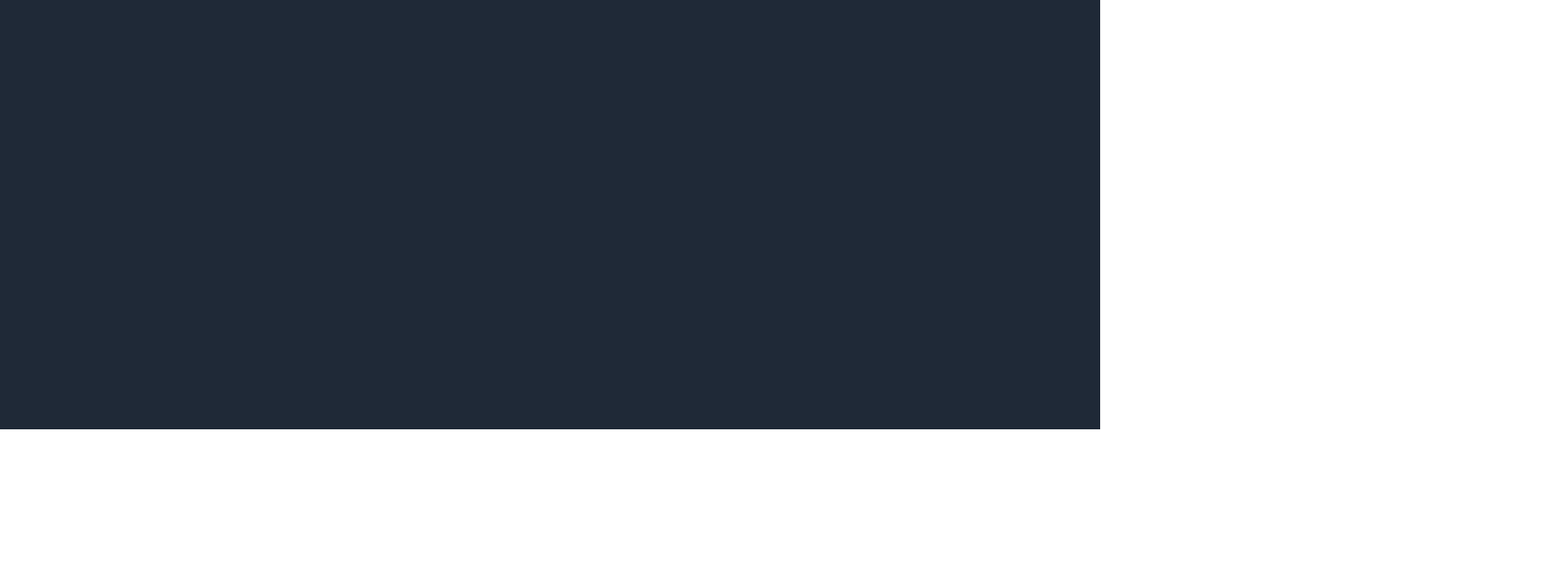
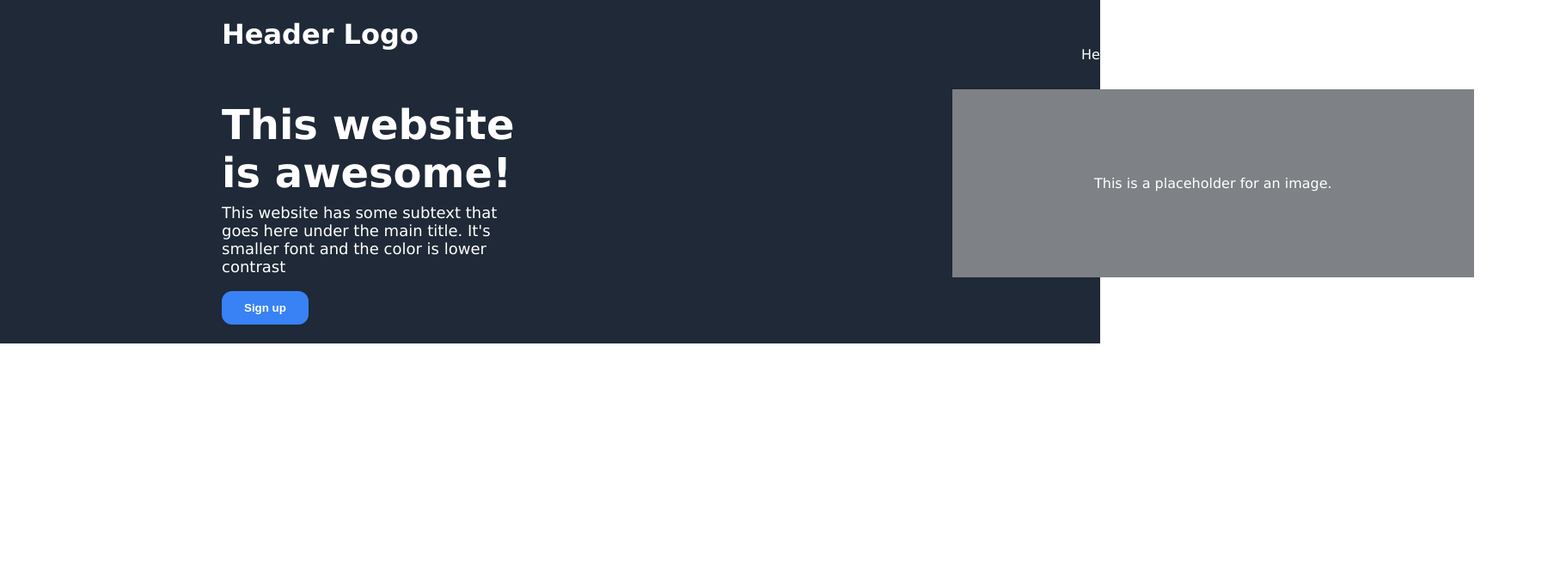
Before and after one commit to brotangerine/first-css-webpage, a plain HTML site: page index.html in a window 1280 px wide. Shown: the top 672 px of the page at 86% size, 1815 px wide, since content can reach past the window. Drawn offline with Linux system fonts and the light colour scheme.

Commit message:
Finished contents of header_container.

```diff
--- a/index.html
+++ b/index.html
@@ -9,10 +9,33 @@
 </head>
 
 <body>
-        <div class="header_container"></div>
-        <div class="pic_container"></div>
-        <div class="quote_container"></div>
-        <div class="sup_container"></div>
-        <div class="footer_container"></div>
+    <div class="header_container"></div>
+
+         <div class="header_contents">
+             <h1><strong>Header Logo</strong></h1>
+         </div>
+
+          <div class="header_text">
+             <h1><strong>This website is awesome!</strong></h1>
+                <p>This website has some subtext that goes here under the main title.
+                   It's smaller font and the color is lower contrast</p>
+                <button class="button_1">Sign up</button>
+          </div>
+
+          <ul class="links">
+            <li><a href:"#">Header Link One</a></li>
+            <li><a href:"#">Header Link Two</a></li>
+            <li><a href:"#">Header Link Three</a></li>
+         </ul>
+
+         <div class="header_image">This is a placeholder for an image.</div>
+
+    <div class="pic_container"></div>
+
+    <div class="quote_container"></div>
+
+    <div class="sup_container"></div>
+
+    <div class="footer_container"></div>
 </body>
 </html>
--- a/styles.css
+++ b/styles.css
@@ -1,29 +1,100 @@
-html {
-    height: 1600px;
+html{
+    height: auto;
     width: min-content;
+    font-family: Verdana, Geneva, Tahoma, sans-serif;
 }
+
 .header_container{
     background-color: #1f2937;
-    width:100%; height: 500px;
-    position: absolute; top:0cqmin; right:0cqmin;
+    width:100%; height: 400px;
+    position:absolute; top:0cqmin; right:0cqmin;
 }
+
+.header_contents{
+    z-index: 2;
+    position: relative;
+    left: 250px;
+    white-space: nowrap;
+    color: white;
+}
+
+li{
+    display: inline-block;
+    margin: 0 10px;
+}
+
+.links{
+    z-index: 2;
+    position: relative;
+    top: -315px;
+    right: -1200px;
+    white-space: nowrap;
+    list-style: none;
+    color: white;
+}
+
+.header_text h1 {
+    margin-bottom:-10px;
+    font-size: 48px;
+}
+
+.header_text p {
+    font-size: 18px;
+}
+
+.header_text{
+    z-index: 2;
+    position: relative;
+    left: 250px;
+    top: 25px;
+    color: white;
+    width: 350px;
+}
+
+.button_1 {
+    font-weight: bold;
+    border-radius: 12px;
+    padding: 12px 26px;
+    background-color: #3882F6;
+    color: white;
+    text-decoration: none;
+    border-style: none;
+}
+
+.header_image{
+    z-index: 2;
+    position: relative;
+    background-color:#7e8185;
+    color: white;
+    text-align: center;
+    display: inline;
+    white-space: nowrap;
+    padding: 100px 165px;
+    right: -1100px;
+    top: -200px;
+
+}
+
 .pic_container{
     background-color: white;
-    width:100%; height: 400px;
-    position: absolute; top: 500px; right:0cqmin;
+    width:100%; height: 500px;
+    position: absolute; top: 400px; right:0cqmin;
 }
+
 .quote_container{
     background-color: #e5e7e5EB;
-    width: 100%; height: 400px;
+    width: 100%; height: 500px;
     position: absolute; top: 900px; right:0cqmin;
 }
+
 .sup_container{
     background-color: white;
     width: 100%; height: 300px;
-    position: absolute; top: 1300px; right:0cqmin;
+    position: absolute; top: 1400px; right:0cqmin;
 }
+
 .footer_container{
     background-color: #1f2937;
-    width: 100%; height: 100px;
-    position: absolute; top: 1600px; right:0cqmin;
+    width: 100%; height: 50px;
+    position: absolute; top: 1700px; right:0cqmin;
 }
```
